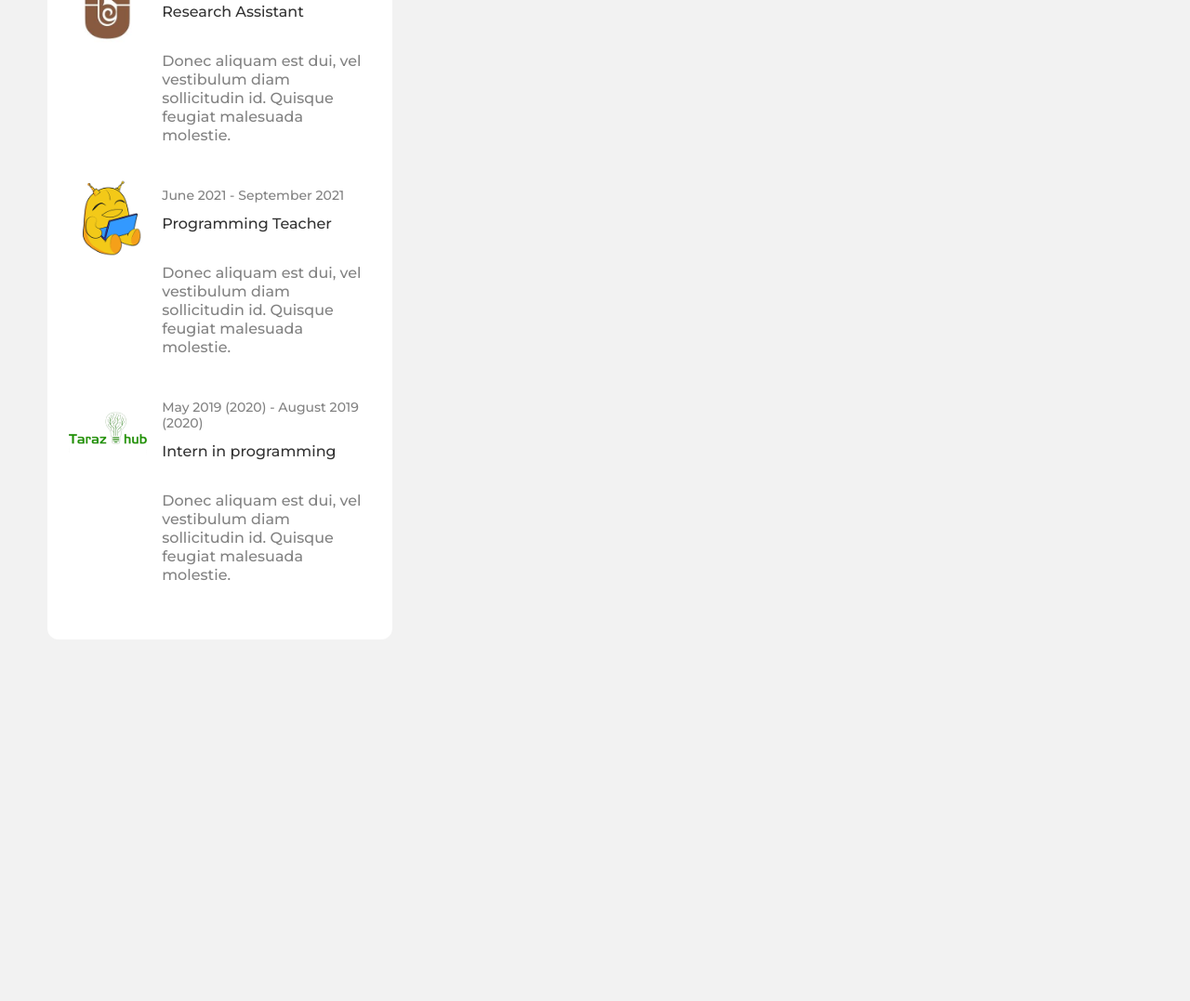
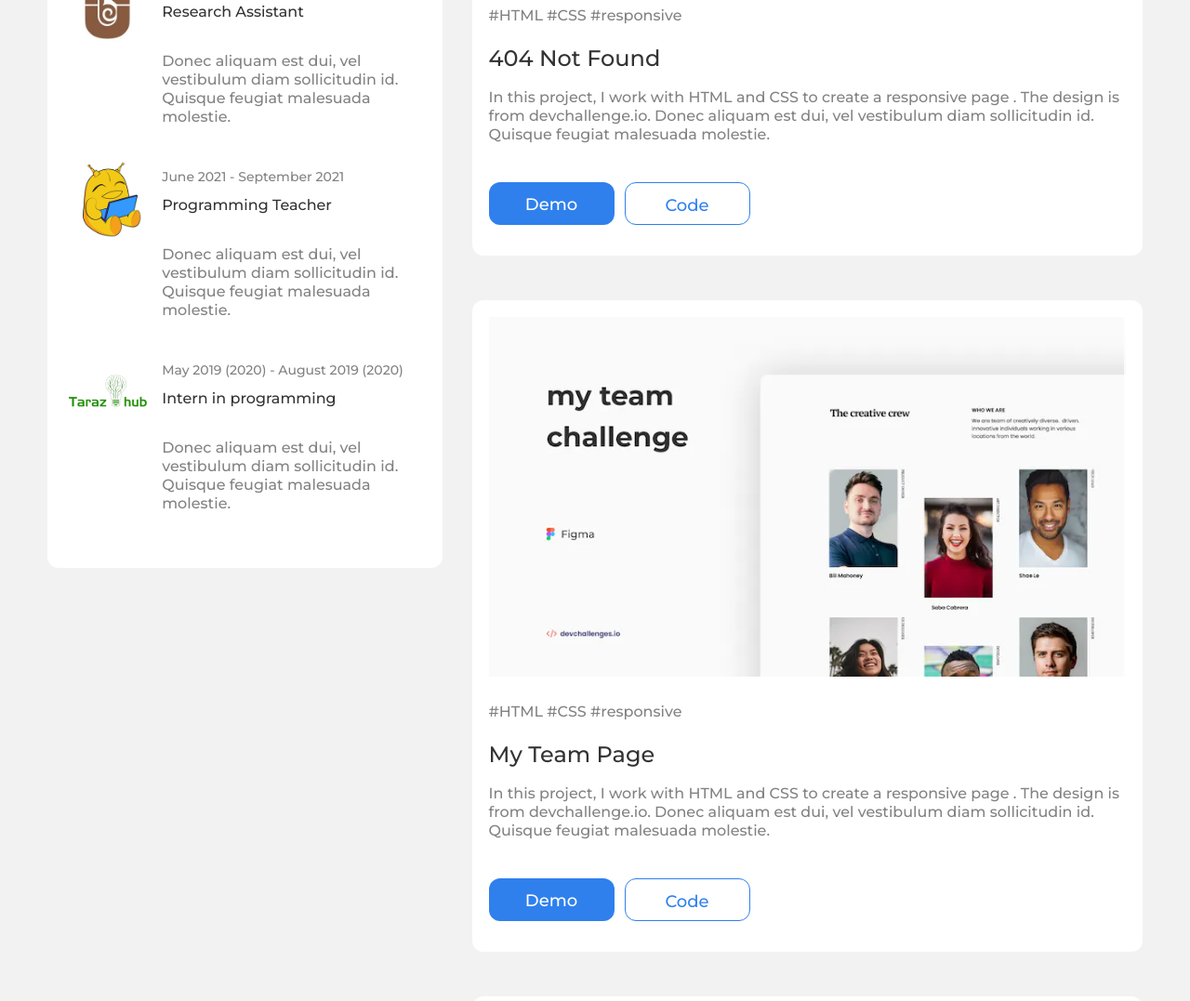
Before and after one commit to PikaBeka/DevChallenges, a plain HTML site: page portfolio-master/index.html in a window 1280 px wide. Shown: the part 926-2003 px from the top of the page at 93% size. Before the commit the page ends 1614 px from the top, so only its background shows below. Drawn offline with Linux system fonts and the light colour scheme.

Commit message:
portfolio

```diff
--- a/portfolio-master/index.html
+++ b/portfolio-master/index.html
@@ -1,25 +1,23 @@
 <!DOCTYPE html>
 <html lang="en">
+
 <head>
   <meta charset="utf-8" />
 
-    <meta
-      name="viewport"
-      content="width=device-width, initial-scale=1,
-  maximum-scale=5"
-    />
+  <meta name="viewport" content="width=device-width, initial-scale=1,
+  maximum-scale=5" />
 
   <title>Devchallenges</title>
 
   <link rel="stylesheet" href="main-style.css">
-    <link href="https://fonts.googleapis.com/icon?family=Material+Icons"
-      rel="stylesheet">
+  <link href="https://fonts.googleapis.com/icon?family=Material+Icons" rel="stylesheet">
 
   <!--Fonts-->
   <link rel="preconnect" href="https://fonts.googleapis.com">
   <link rel="preconnect" href="https://fonts.gstatic.com" crossorigin>
   <link href="https://fonts.googleapis.com/css2?family=Montserrat:wght@500;600;700&display=swap" rel="stylesheet">
 </head>
+
 <body>
 
   <div class="wrapper grid-3-columns" id="about">
@@ -104,7 +102,7 @@
     </div>
   </div>
 
-    <div class="wrapper grid-3-columns" id="work">
+  <div class="wrapper flx" id="work">
     <div id="exp" class="box one-column">
       <h2 class="title">Experiences</h2>
       <div class="experiences">
@@ -144,8 +142,63 @@
       </div>
       <div class="shadow-box"></div>
     </div>
-      <div id="projects"></div>
+
+    <div id="projects">
+      <div class="box">
+        <p class="description">Projects (3)</p>
+        <div class="shadow-box"></div>
+      </div>
+
+      <div class="box project">
+        <img src="images/404-not-found.webp" alt="Project 404-not-found" class="img-fluid">
+        <div class="project-desc">
+          <p class="tags">#HTML #CSS #responsive</p>
+          <h2 class="title">404 Not Found</h2>
+          <p class="subtext">In this project, I work with HTML and CSS to create a responsive page . The design is from
+            devchallenge.io. Donec aliquam est dui, vel vestibulum diam sollicitudin id. Quisque feugiat malesuada
+            molestie. </p>
+          <div class="btns">
+            <div class="btn btn-filled">Demo</div>
+            <div class="btn btn-solid">Code</div>
+          </div>
+        </div>
+        <div class="shadow-box"></div>
+      </div>
+
+      <div class="box project">
+        <img src="images/my_team_page.webp" alt="Project My Team Page" class="img-fluid">
+        <div class="project-desc">
+          <p class="tags">#HTML #CSS #responsive</p>
+          <h2 class="title">My Team Page</h2>
+          <p class="subtext">In this project, I work with HTML and CSS to create a responsive page . The design is from
+            devchallenge.io. Donec aliquam est dui, vel vestibulum diam sollicitudin id. Quisque feugiat malesuada
+            molestie. </p>
+          <div class="btns">
+            <div class="btn btn-filled">Demo</div>
+            <div class="btn btn-solid">Code</div>
+          </div>
+        </div>
+        <div class="shadow-box"></div>
+      </div>
+
+      <div class="box project">
+        <img src="images/interior_consultant.webp" alt="Project Interior Consultant" class="img-fluid">
+        <div class="project-desc">
+          <p class="tags">#HTML #CSS #responsive</p>
+          <h2 class="title">Interior Consultant</h2>
+          <p class="subtext">In this project, I work with HTML and CSS to create a responsive page . The design is from
+            devchallenge.io. Donec aliquam est dui, vel vestibulum diam sollicitudin id. Quisque feugiat malesuada
+            molestie. </p>
+          <div class="btns">
+            <div class="btn btn-filled">Demo</div>
+            <div class="btn btn-solid">Code</div>
+          </div>
+        </div>
+        <div class="shadow-box"></div>
+      </div>
+    </div>
   </div>
 
 </body>
+
 </html>
--- a/portfolio-master/main-style.css
+++ b/portfolio-master/main-style.css
@@ -5,11 +5,15 @@
 }
 
 :root {
-  --bg: #f2f2f2; /*grey color*/
+  --bg: #f2f2f2;
+  /*grey color*/
 
-  --blue-color: #2f80ed; /*blue color*/
-  --grey-color: #2f80ed; /*grey color*/
-  --box-color: #ffffff; /*background color for boxes*/
+  --blue-color: #2f80ed;
+  /*blue color*/
+  --grey-color: #2f80ed;
+  /*grey color*/
+  --box-color: #ffffff;
+  /*background color for boxes*/
 
   --font-color-headers: #4f4f4f;
   --gray3-color: #828282;
@@ -18,14 +22,22 @@
   --blog-hidden-color: #e0e0e0;
   --skill-color: #c4c4c4;
 
-  --px48: 3rem; /*48 px*/
-  --px36: 2.25rem; /*36 px*/
-  --px24: 1.5rem; /*24px*/
-  --px18: 1.125rem; /*18px*/
-  --px16: 1rem; /*16px*/
-  --px14: 0.875rem; /*14px*/
-  --px12: 0.75rem; /*12px*/
-  --px10: 0.625rem; /*10px*/
+  --px48: 3rem;
+  /*48 px*/
+  --px36: 2.25rem;
+  /*36 px*/
+  --px24: 1.5rem;
+  /*24px*/
+  --px18: 1.125rem;
+  /*18px*/
+  --px16: 1rem;
+  /*16px*/
+  --px14: 0.875rem;
+  /*14px*/
+  --px12: 0.75rem;
+  /*12px*/
+  --px10: 0.625rem;
+  /*10px*/
 
   --mont-font: "Montserrat", sans-serif;
 }
@@ -98,7 +110,8 @@ body {
   font-family: "Material Icons";
   font-style: normal;
   font-weight: 400;
-  src: url(https://example.com/MaterialIcons-Regular.eot); /* For IE6-8 */
+  src: url(https://example.com/MaterialIcons-Regular.eot);
+  /* For IE6-8 */
   src: local("Material Icons"), local("MaterialIcons-Regular"),
     url(https://example.com/MaterialIcons-Regular.woff2) format("woff2"),
     url(https://example.com/MaterialIcons-Regular.woff) format("woff"),
@@ -109,7 +122,8 @@ body {
   font-family: "Material Icons";
   font-weight: normal;
   font-style: normal;
-  font-size: 24px; /* Preferred icon size */
+  font-size: 24px;
+  /* Preferred icon size */
   display: inline-block;
   line-height: 1;
   text-transform: none;
@@ -142,7 +156,7 @@ p {
   color: var(--gray3-color);
 }
 
-#about{
+#about {
   margin-top: 50px;
 }
 
@@ -204,25 +218,26 @@ p {
   box-shadow: 0px 4px 32px rgba(0, 0, 0, 0.12);
 }
 
-.skill-box{
+.skill-box {
   height: fit-content;
 }
 
-.skill-box h2.title{
+.skill-box h2.title {
   font-weight: 700;
   font-size: var(--px18);
   line-height: 22px;
   text-transform: uppercase;
 }
 
-.skill-box .skills{
+.skill-box .skills {
   margin-top: 17px;
 }
 
-.skill-field{
+.skill-field {
   display: flex;
   justify-content: space-between;
   margin-bottom: 22px;
+  align-items: center;
 }
 
 .container {
@@ -232,119 +247,210 @@ p {
   border-radius: 12px;
 }
 
-.container div{
+.container div {
   height: 10px;
   background-color: var(--blue-color);
   border-radius: 12px;
 }
 
-#react-skill{
+#react-skill {
   width: 20%;
 }
 
-#js-skill{
+#js-skill {
   width: 50%;
 }
 
-#css-skill{
+#css-skill {
   width: 100%;
 }
 
-#boot-skill{
+#boot-skill {
   width: 40%;
 }
 
-#figma-skill{
+#figma-skill {
   width: 90%;
 }
 
-#ps-skill{
+#ps-skill {
   width: 10%;
 }
 
-.experiences{
+.experiences {
   margin-top: 44px;
 }
 
-.exp-field img{
+.exp-field img {
   width: 84px;
   height: 84px;
   margin-right: 16px;
 }
 
-.exp-field{
-  display:flex;
+.exp-field {
+  display: flex;
   justify-content: space-between;
   margin-bottom: 36px;
 }
 
-.exp-field p{
+.exp-field p {
   font-size: var(--px16);
   line-height: 20px;
 }
 
-.headers{
+.headers {
   margin-top: 10px;
   margin-bottom: 33px;
 }
 
-.headers p:first-child{
+.headers p:first-child {
   font-size: var(--px14);
   line-height: 17px;
   margin-bottom: 12px;
 }
 
-.headers p:last-child{
+.headers p:last-child {
   color: var(--onecol-header-color);
 }
 
+/******Projects*********/
+
+#projects {
+  max-width: 859px;
+}
+
+#projects p.description {
+  color: var(--font-color-headers)
+}
+
+#projects .project {
+  padding: 18px 18px 33px 18px;
+}
+
+#projects .project img {
+  margin-bottom: 24px;
+}
+
+#projects .project .tags {
+  font-size: var(--px16);
+  line-height: 19.5px;
+  margin-bottom: 22px;
+}
+
+#projects .project .title {
+  color: var(--onecol-header-color);
+  margin-bottom: 18px;
+}
+
+#projects .project .subtext {
+  font-size: var(--px16);
+  line-height: 20px;
+  margin-bottom: 41px;
+}
+
+.btns {
+  display: flex;
+}
+
+.btn {
+  width: 135px;
+  height: 46px;
+  text-align: center;
+  padding-top: 13px;
+  border-radius: 12px;
+
+  font-family: var(--mont-font);
+  font-style: normal;
+  font-weight: 500;
+  font-size: var(--px18);
+  line-height: 22px;
+}
+
+.btn-filled {
+  background: var(--blue-color);
+  color: var(--box-color);
+  margin-right: 11px;
+}
+
+.btn-solid {
+  border: 1px solid var(--blue-color);
+  color: var(--blue-color);
+}
+
 @media screen and (min-width: 425px) {
-  #about{
+  #about {
     margin-top: 60px;
   }
 
   .contacts p {
     font-size: var(--px18);
   }
+
+  .one-column {
+    margin-right: auto;
+    margin-left: auto;
+    max-width: 500px;
+  }
+
+  #projects {
+    margin-top: 0px;
+  }
 }
 
 @media screen and (min-width: 768px) {
-  .grid-3-columns{
+  .grid-3-columns {
     display: grid;
     grid-template-columns: repeat(2, minmax(auto, 1fr));
     grid-template-rows: repeat(2, minmax(auto, 1fr));
     column-gap: 32px;
   }
 
-  .grid-3-columns div:nth-child(1){
+  .grid-3-columns div:nth-child(1) {
     grid-row-start: 1;
     grid-row-end: 3;
   }
 
-  .grid-3-columns div:nth-child(3){
+  .grid-3-columns div:nth-child(3) {
     grid-column-start: 2;
     grid-column-end: 3;
   }
+
+  .flx {
+    display: flex;
+  }
+
+  #exp {
+    height: fit-content;
+    margin-right: 32px;
+  }
+
+  #projects {
+    margin-top: 0px;
+  }
 }
 
+
 @media screen and (min-width: 1024px) {
-  .grid-3-columns{
+  .grid-3-columns {
     display: grid;
     grid-template-columns: repeat(3, minmax(auto, 1fr));
     grid-template-rows: unset;
     column-gap: 32px;
   }
 
-  .grid-3-columns div:nth-child(1){
+  .grid-3-columns div:nth-child(1) {
     grid-row-start: unset;
     grid-row-end: unset;
   }
 
-  .grid-3-columns div:nth-child(3){
+  .grid-3-columns div:nth-child(3) {
     grid-column-start: unset;
     grid-column-end: unset;
   }
+
+  #projects {
+    margin-top: -410px;
+  }
 }
 
-@media screen and (min-width: 1440px) {
-}
+@media screen and (min-width: 1440px) {}
```
Also changed, not shown: portfolio-master/images/404-not-found.webp (added), portfolio-master/images/interior_consultant.webp (added), portfolio-master/images/my_team_page.webp (added). Lines whose indentation alone changed are shown as unchanged.
